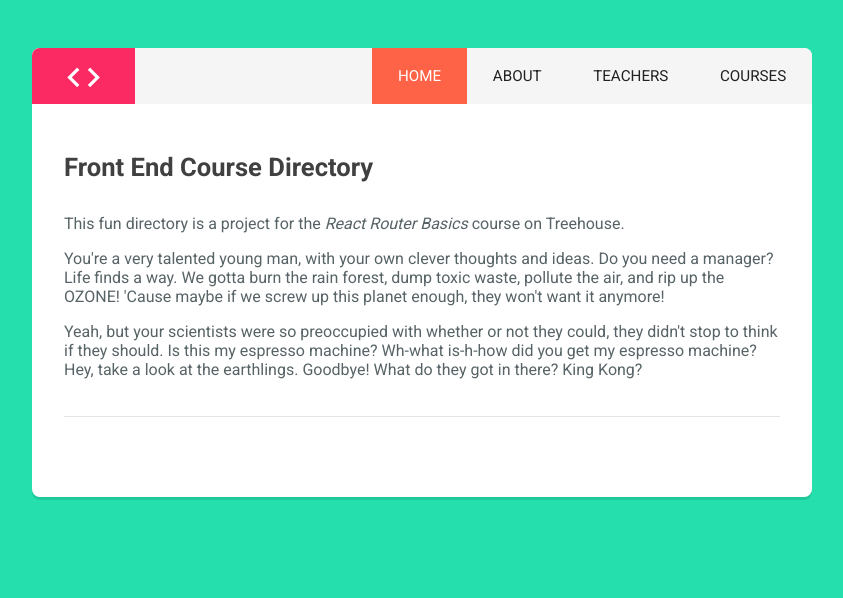
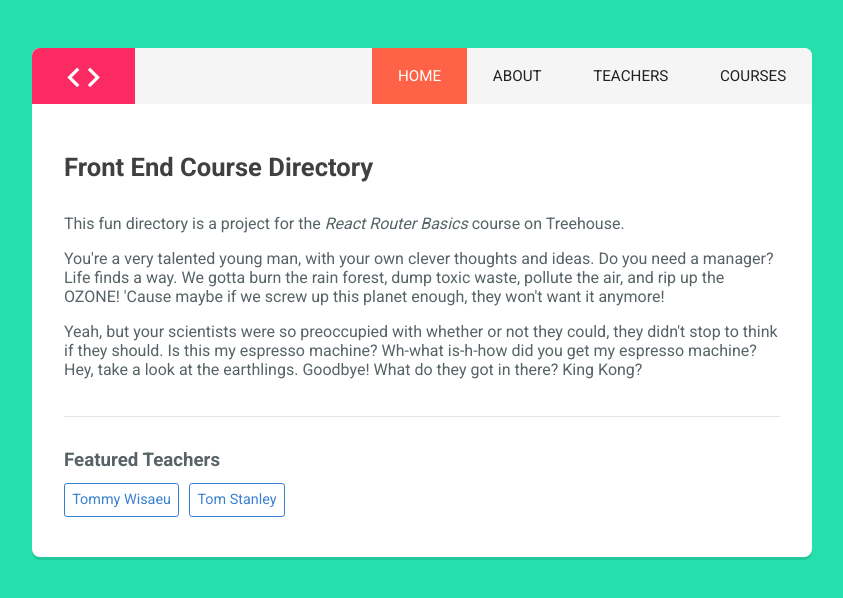
Before and after one commit to Taelkir/react-router-treehouse-course, a React (Create React App) app: page / in a window 1280 px wide. Shown: the top 598 px of the page, without its empty margins (218-1061 px from the left). Built offline with nearby package versions, Linux system fonts and the light colour scheme.

Commit message:
UsingURL Parameters - dynamic routing

```diff
--- a/src/components/App.js
+++ b/src/components/App.js
@@ -12,6 +12,7 @@ import Header from "./Header";
 import Teachers from "./Teachers";
 import Courses from "./Courses";
 import NotFound from "./NotFound";
+import Featured from "./Featured";
 
 const App = () => (
 	<BrowserRouter>
@@ -21,7 +22,17 @@ const App = () => (
 				{/* 'Exact' prop here makes sure that the / is only used for the Index page and not included in other routes which also contain a */}
 				<Route exact path="/" component={Home} />
 				<Route path="/about" render={ () => <About title="About"/> } />
-				<Route path="/teachers" component={Teachers} />
+				<Route exact path="/teachers" component={Teachers} />
+				{/*
+					`name` is just a variable in this Featured component route
+					match.path: "/teachers/:topic/:fname-:lname"
+					match.params.fname: "tom"
+					match.params.topic: "javascript"
+					match.url: "/teachers/javascript/tom-stanley"
+
+					A ? after a parameter makes it optional.
+				*/}
+				<Route path="/teachers/:topic/:fname-:lname" component={Featured} />
 				<Route path="/courses" component={Courses} />
 				<Route component={NotFound} />
 			</Switch>
--- a/src/components/Featured.js
+++ b/src/components/Featured.js
@@ -1,11 +1,12 @@
 import React from 'react';
 
-const Featured = () => {
-
+const Featured = ({match}) => {
+  let name = `${match.params.fname} ${match.params.lname}`;
+  let topic = match.params.topic;
   return (
     <div className="main-content">
-      <h2>Featured: </h2>
-      <p>Introducing <strong></strong>, a teacher who loves teaching courses about <strong></strong>!</p>
+      <h2>{name}</h2>
+      <p>Introducing <strong></strong>, a teacher who loves teaching courses about <strong>{topic}</strong>!</p>
     </div>
   );
 }
--- a/src/components/Home.js
+++ b/src/components/Home.js
@@ -1,5 +1,5 @@
 import React, { Component } from 'react';
-
+import { Link } from "react-router-dom";
 class Home extends Component {
 
   render() {
@@ -12,6 +12,10 @@ class Home extends Component {
 
         <hr />
 
+        <h3>Featured Teachers</h3>
+        <Link to="teachers/Acting/Tommy-Wisaeu">Tommy Wisaeu</ Link>
+        <Link to="teachers/JavaScript/Tom-Stanley">Tom Stanley</ Link>
+
       </div>
     );
   }
```
